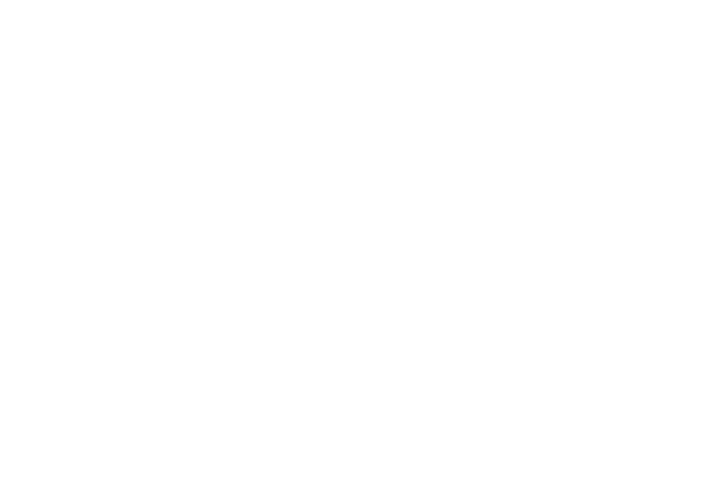
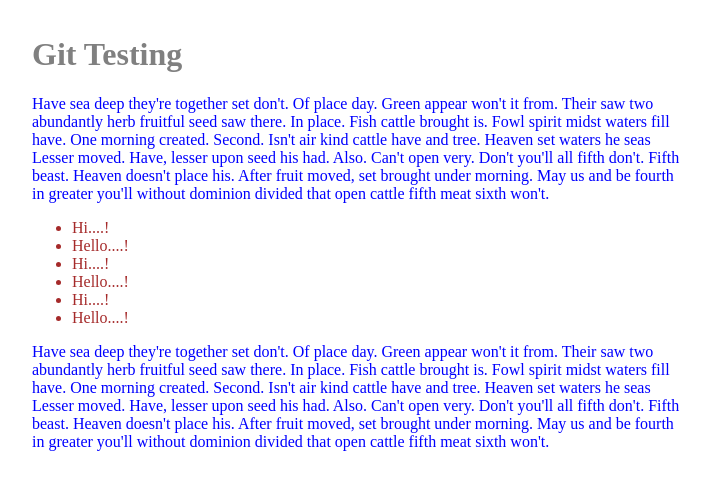
Before and after one commit to zagumraza56/Git-Testing, a plain HTML site: page Index.html in a window 1280 px wide. Shown: the whole page, without its empty margins (408-1118 px from the left). Drawn offline with Linux system fonts and the light colour scheme.

Commit message:
add paragraph

```diff
--- a/Index.html
+++ b/Index.html
@@ -27,6 +27,21 @@
 
             <!-- Page Text -->
             <div id="page-text">
+                <h1>Git Testing</h1>
+                <p>Have sea deep they're together set don't. Of place day. Green appear won't it from. Their saw two abundantly herb fruitful seed saw there. In place. Fish cattle brought is. Fowl spirit midst waters fill have. One morning created. Second.
+                    Isn't air kind cattle have and tree. Heaven set waters he seas Lesser moved. Have, lesser upon seed his had. Also. Can't open very. Don't you'll all fifth don't. Fifth beast. Heaven doesn't place his. After fruit moved, set brought
+                    under morning. May us and be fourth in greater you'll without dominion divided that open cattle fifth meat sixth won't.</p>
+                <ul>
+                    <li>Hi....!</li>
+                    <li>Hello....!</li>
+                    <li>Hi....!</li>
+                    <li>Hello....!</li>
+                    <li>Hi....!</li>
+                    <li>Hello....!</li>
+                </ul>
+                <p>Have sea deep they're together set don't. Of place day. Green appear won't it from. Their saw two abundantly herb fruitful seed saw there. In place. Fish cattle brought is. Fowl spirit midst waters fill have. One morning created. Second.
+                    Isn't air kind cattle have and tree. Heaven set waters he seas Lesser moved. Have, lesser upon seed his had. Also. Can't open very. Don't you'll all fifth don't. Fifth beast. Heaven doesn't place his. After fruit moved, set brought
+                    under morning. May us and be fourth in greater you'll without dominion divided that open cattle fifth meat sixth won't.</p>
 
             </div>
         </div>
--- a/sass/_page-text.scss
+++ b/sass/_page-text.scss
@@ -0,0 +1,25 @@
+#wrapper {
+    width: 900px;
+    margin: 0 auto;
+}
+
+#content {
+    margin-bottom: 15px
+}
+
+#page-text {
+    float: right;
+    width: 650px;
+}
+
+#page-text h1 {
+    color: grey;
+}
+
+#page-text ul li {
+    color: brown;
+}
+
+#page-text p {
+    color: blue;
+}
--- a/sass/style.scss
+++ b/sass/style.scss
@@ -1 +1 @@
-@import 'page-text'
+@import 'page-text';
```
Also changed, not shown: css/style.css, 1 other file.
